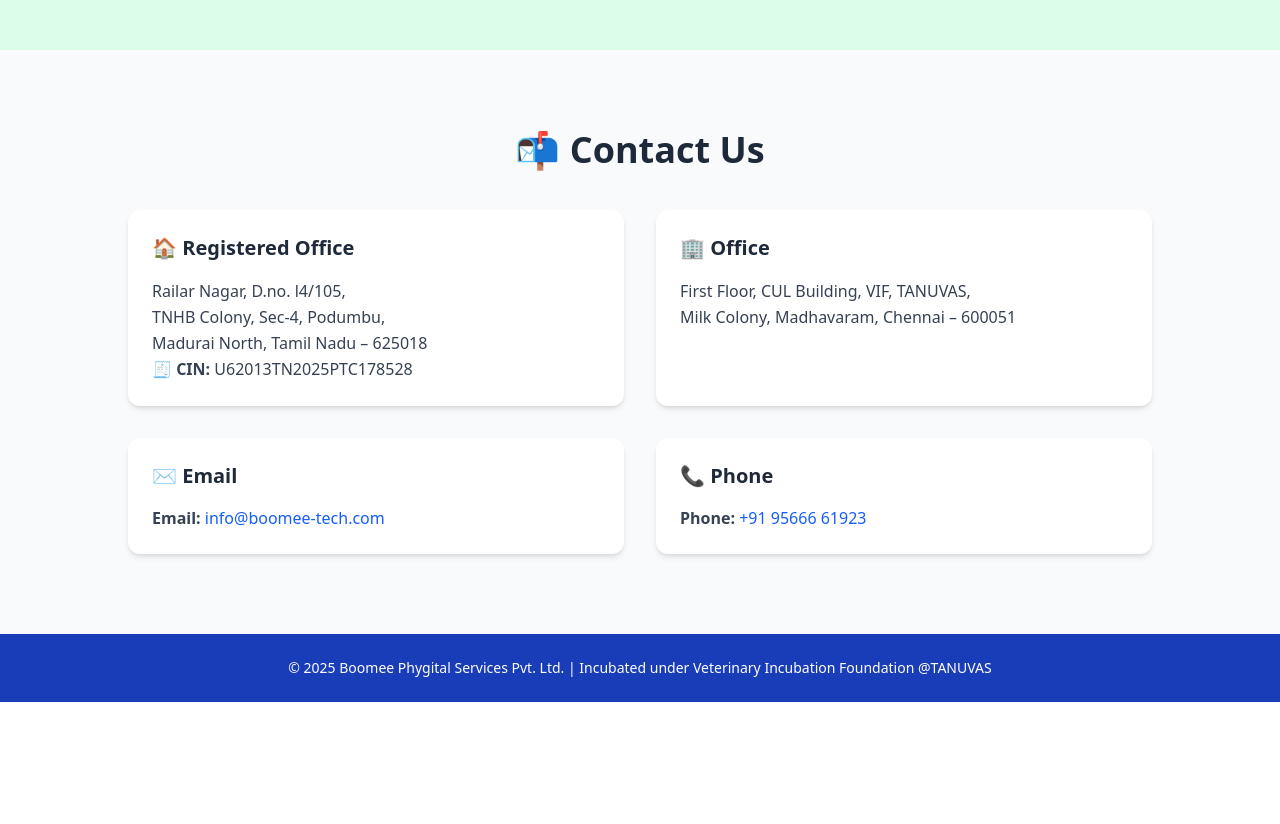
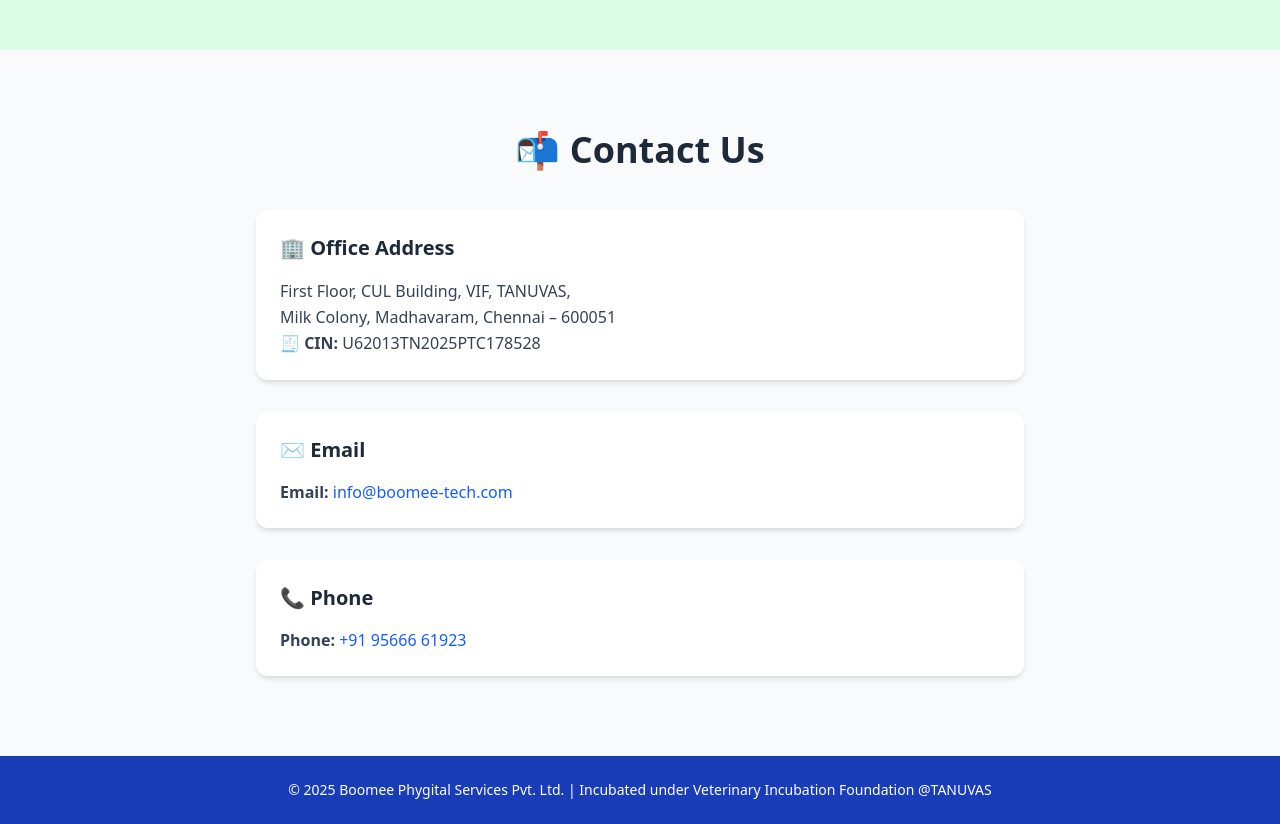
Before and after one commit to annmariya-boomee/boomee-website, a Next.js app in the folder boomee/: page / in a window 1280 px wide. Shown: the part 4240-5064 px from the top of the page. Before the commit the page ends 4942 px from the top, so only its background shows below. Built offline with nearby package versions, Linux system fonts and the light colour scheme.

Commit message:
Update page.tsx

```diff
--- a/boomee/app/page.tsx
+++ b/boomee/app/page.tsx
@@ -523,37 +523,27 @@
 </section>
 
 
-      {/* Contact Section */}
+     {/* Contact Section */}
 <section id="contact" className="bg-gray-50 py-20 px-6 text-gray-800">
-  <div className="max-w-5xl mx-auto">
+  <div className="max-w-3xl mx-auto">
     <h2 className="text-4xl font-bold text-center mb-10">📬 Contact Us</h2>
 
-    <div className="grid md:grid-cols-2 gap-8">
-      {/* Registered Office */}
+    <div className="space-y-8">
+      {/* Address + CIN */}
       <div className="bg-white rounded-xl shadow-md p-6">
-        <h3 className="text-xl font-semibold mb-4">🏠 Registered Office</h3>
+        <h3 className="text-xl font-semibold mb-4">🏢 Office Address</h3>
         <p className="text-gray-700 leading-relaxed">
-          Railar Nagar, D.no. l4/105,<br />
-          TNHB Colony, Sec-4, Podumbu,<br />
-          Madurai North, Tamil Nadu – 625018 <br />
+          First Floor, CUL Building, VIF, TANUVAS,<br />
+          Milk Colony, Madhavaram, Chennai – 600051<br />
           🧾 <strong>CIN:</strong> U62013TN2025PTC178528
         </p>
       </div>
 
-      {/* Corporate Office */}
+      {/* Email */}
       <div className="bg-white rounded-xl shadow-md p-6">
-        <h3 className="text-xl font-semibold mb-4">🏢 Office</h3>
-        <p className="text-gray-700 leading-relaxed">
-          First Floor, CUL Building, VIF, TANUVAS,<br />
-          Milk Colony, Madhavaram, Chennai – 600051
-        </p>
-      </div>
-
-      {/* CIN */}
-      <div className="bg-white rounded-xl shadow-md p-6">
-        <h3 className="text-xl font-semibold mb-4"> ✉️ Email </h3>
+        <h3 className="text-xl font-semibold mb-4">✉️ Email</h3>
         <p className="text-gray-700">
-        <strong>Email:</strong>{" "}
+          <strong>Email:</strong>{" "}
           <a
             href="mailto:info@boomee-tech.com"
             className="text-blue-600 hover:underline"
@@ -561,28 +551,13 @@
             info@boomee-tech.com
           </a>
         </p>
-        {/* <p className="text-gray-700">
-          📞 <strong>Phone:</strong>{" "}
-          <a href="tel:+919566661923" className="text-blue-600 hover:underline">
-            +91 95666 61923
-          </a>
-        </p> */}
       </div>
 
-      {/* Email */}
+      {/* Phone */}
       <div className="bg-white rounded-xl shadow-md p-6">
-        <h3 className="text-xl font-semibold mb-4"> 📞 Phone</h3>
-{/*         <p className="text-gray-700">
-        ✉️ <strong>Email:</strong>{" "}
-          <a
-            href="mailto:info@boomee-tech.com"
-            className="text-blue-600 hover:underline"
-          >
-            info@boomee-tech.com
-          </a>
-        </p> */}
+        <h3 className="text-xl font-semibold mb-4">📞 Phone</h3>
         <p className="text-gray-700">
-           <strong>Phone:</strong>{" "}
+          <strong>Phone:</strong>{" "}
           <a href="tel:+919566661923" className="text-blue-600 hover:underline">
             +91 95666 61923
           </a>
@@ -591,6 +566,7 @@
     </div>
   </div>
 </section>
+
 
 
       {/* Footer */}
```
